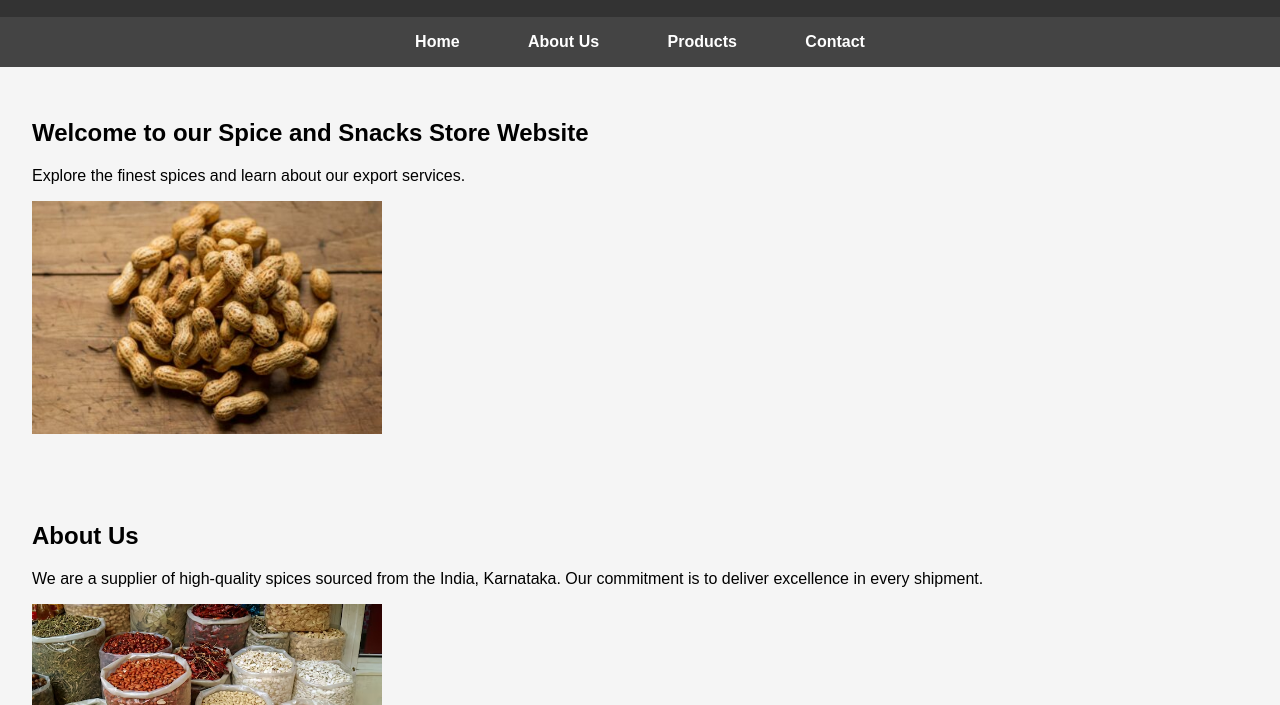
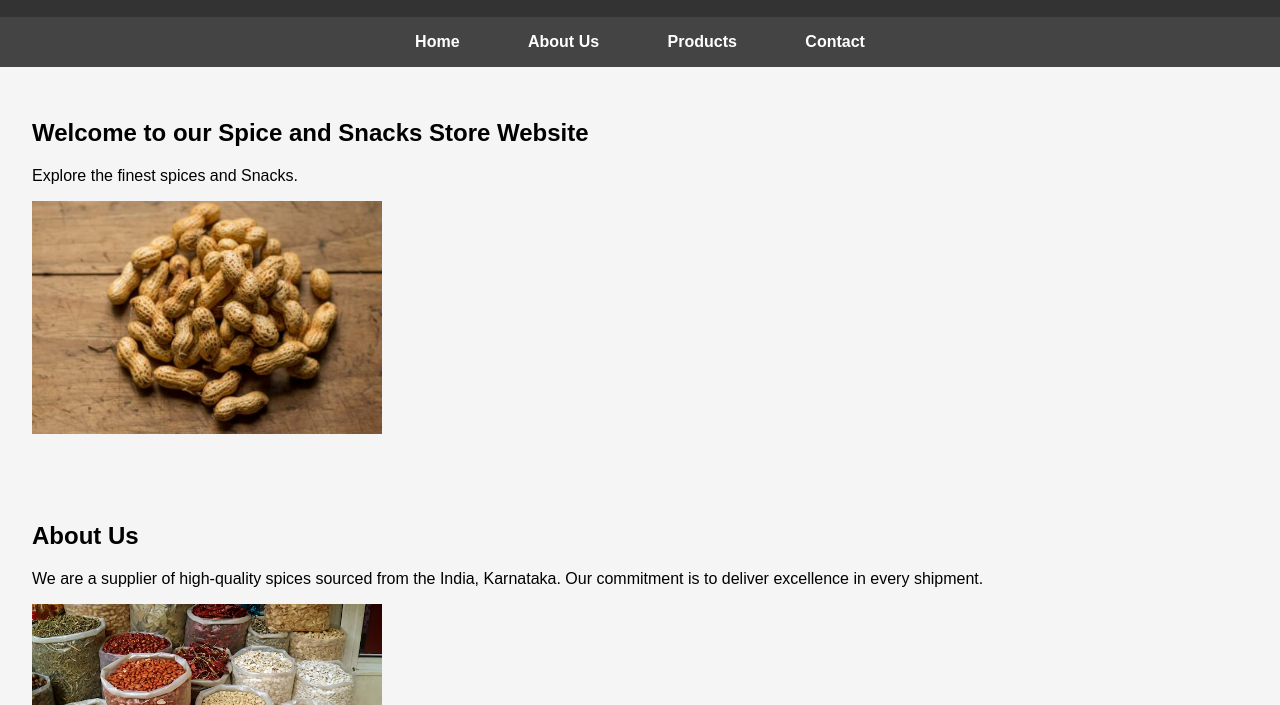
Before and after one commit to somismyusername/ecom, a plain HTML site: page index.html in a window 1280 px wide. Shown: the part 95-800 px from the top of the page. Drawn offline with Linux system fonts and the light colour scheme.

Commit message:
Update index.html

```diff
--- a/index.html
+++ b/index.html
@@ -68,7 +68,7 @@
 
     <section id="home">
         <h2>Welcome to our Spice and Snacks Store Website</h2>
-        <p>Explore the finest spices and learn about our export services.</p>
+        <p>Explore the finest spices and Snacks.</p>
         <img src="spice_image.jpg" alt="Peanuts" width="350">
     </section>
 
```
